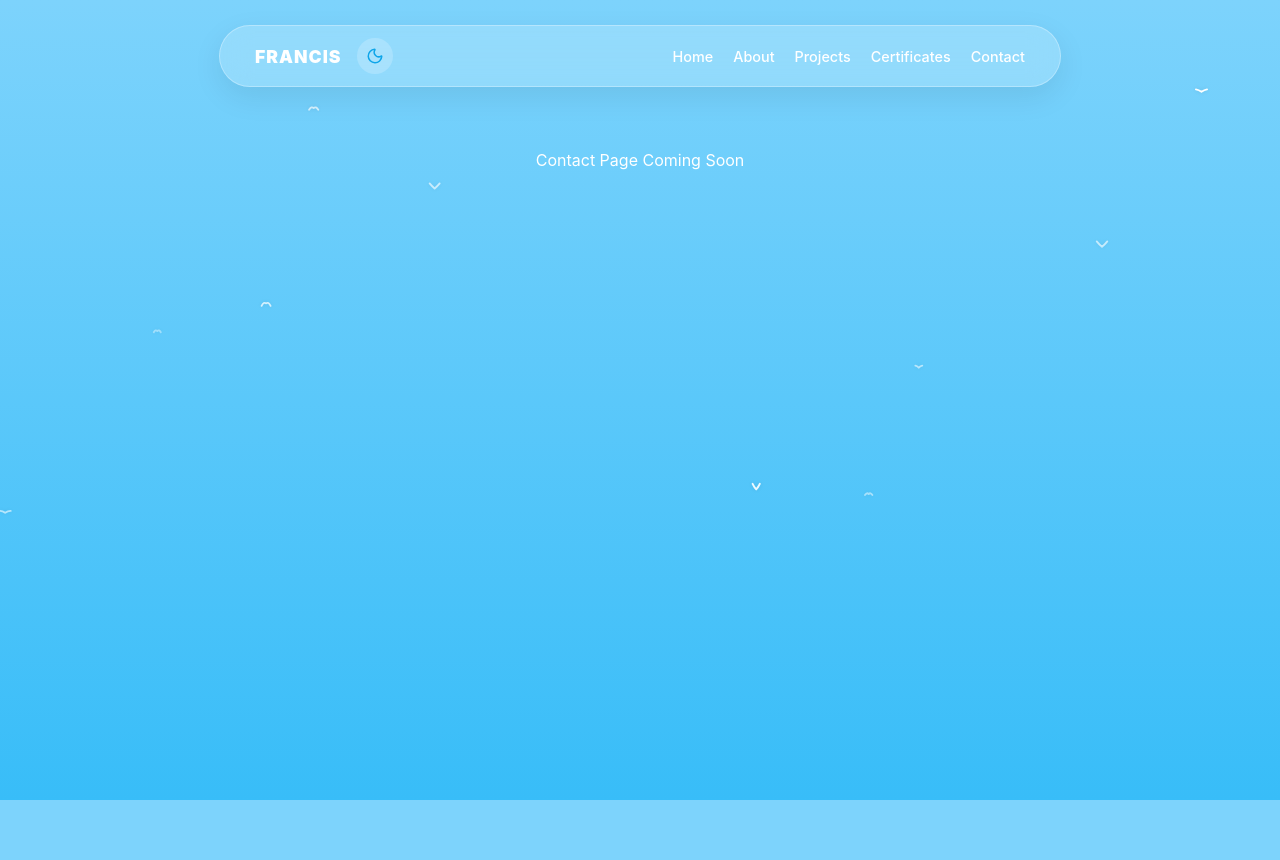
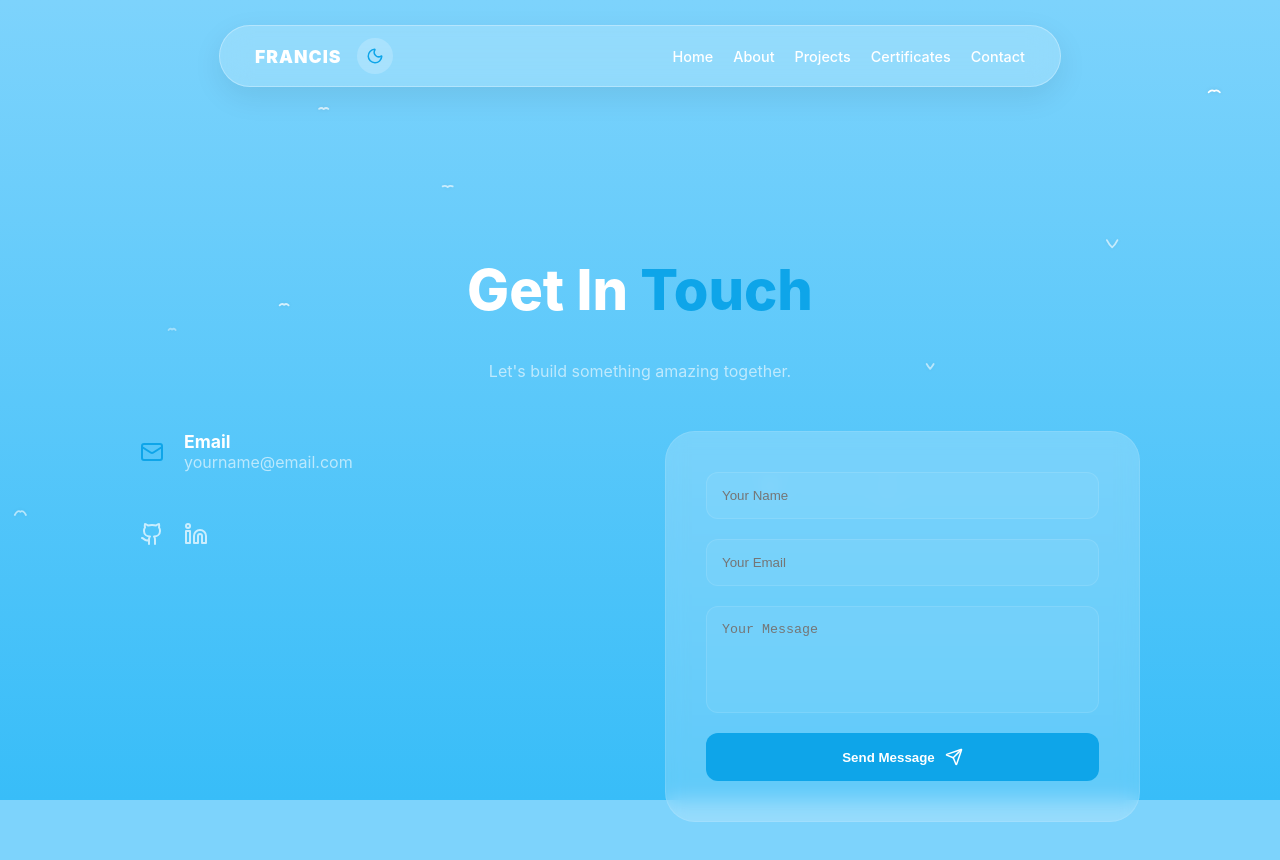
Before and after one commit to franc1s-513/my-portfolio-R-, a React (Vite) app: page /contact in a window 1280 px wide. Shown: the top 860 px of the page. Before the commit the page ends 800 px from the top, so only its background shows below. Built offline with nearby package versions, Linux system fonts and the light colour scheme.

Commit message:
i have adde the content in the contact pAGE

```diff
--- a/src/App.jsx
+++ b/src/App.jsx
@@ -8,6 +8,7 @@ import Home from './pages/Home';
 import About from './pages/About';
 import Projects from './pages/Projects';
 import Certificates from './pages/Certificates';
+import Contact from './pages/Contact';
 
 function App() {
   const [isDark, setIsDark] = useState(false);
@@ -32,7 +33,7 @@ function App() {
             {/* Add placeholders for missing routes to avoid blank screens */}
             <Route path="/projects" element={<Projects isDark={isDark} />} />
             <Route path="/certificates" element={<Certificates isDark={isDark} />} />
-            <Route path="/contact" element={<div style={{paddingTop: '150px', textAlign: 'center', color: 'white'}}>Contact Page Coming Soon</div>} />
+            <Route path="/contact" element={<Contact isDark={isDark} />} />
           </Routes>
         </main>
       </div>
--- a/src/pages/Contact.jsx
+++ b/src/pages/Contact.jsx
@@ -1,49 +1,139 @@
-const Contact = () => {
+import React from 'react';
+import { motion } from 'framer-motion';
+import { Mail, Github, Linkedin, Send } from 'lucide-react';
+
+const Contact = ({ isDark }) => {
   return (
-    <div style={{ padding: '120px 20px', display: 'flex', justifyContent: 'center' }}>
-      <div style={{
-        background: '#ffffff',
-        padding: '40px',
-        borderRadius: '30px',
-        boxShadow: '0 20px 50px rgba(56, 189, 248, 0.15)',
-        width: '100%',
-        maxWidth: '500px',
-        border: '1px solid rgba(56, 189, 248, 0.2)',
-        textAlign: 'center'
-      }}>
-        <h2 style={{ color: '#0ea5e9', marginBottom: '10px' }}>Get In Touch</h2>
-        <p style={{ color: '#64748b', marginBottom: '30px' }}>Have a project in mind? Let's build something great together.</p>
+    <div style={styles.section}>
+      <motion.div
+        initial={{ opacity: 0, y: 20 }}
+        animate={{ opacity: 1, y: 0 }}
+        style={styles.container}
+      >
+        <div style={styles.header}>
+          <h1 style={styles.title}>Get In <span style={styles.highlight}>Touch</span></h1>
+          <p style={styles.subtitle}>Let's build something amazing together.</p>
+        </div>
 
-        <form style={{ display: 'flex', flexDirection: 'column', gap: '15px' }}>
-          <input type="text" placeholder="Your Name" style={styles.input} />
-          <input type="email" placeholder="Your Email" style={styles.input} />
-          <textarea placeholder="Your Message" rows="5" style={styles.input}></textarea>
-          <button type="submit" style={styles.button}>Send Message</button>
-        </form>
-      </div>
+        <div style={styles.content}>
+          {/* Left Side: Contact Info */}
+          <div style={styles.infoSide}>
+            <div style={styles.infoCard}>
+              <Mail color="#0ea5e9" size={24} />
+              <div>
+                <h4 style={styles.infoTitle}>Email</h4>
+                <p style={styles.infoText}>yourname@email.com</p>
+              </div>
+            </div>
+
+            <div style={styles.socialGroup}>
+              <a href="#" style={styles.socialIcon}><Github size={24} /></a>
+              <a href="#" style={styles.socialIcon}><Linkedin size={24} /></a>
+            </div>
+          </div>
+
+          {/* Right Side: Contact Form */}
+          <form style={{
+            ...styles.form,
+            background: isDark ? 'rgba(255, 255, 255, 0.05)' : 'rgba(255, 255, 255, 0.2)',
+          }}>
+            <div style={styles.inputGroup}>
+              <input type="text" placeholder="Your Name" style={styles.input} />
+              <input type="email" placeholder="Your Email" style={styles.input} />
+            </div>
+            <textarea placeholder="Your Message" rows="5" style={styles.textarea}></textarea>
+            <motion.button
+              whileHover={{ scale: 1.02 }}
+              whileTap={{ scale: 0.98 }}
+              style={styles.button}
+            >
+              Send Message <Send size={18} style={{marginLeft: '10px'}} />
+            </motion.button>
+          </form>
+        </div>
+      </motion.div>
     </div>
   );
 };
 
 const styles = {
+  section: {
+    minHeight: '100vh',
+    padding: '120px 10% 60px',
+    zIndex: 10,
+    position: 'relative',
+    display: 'flex',
+    alignItems: 'center',
+    justifyContent: 'center'
+  },
+  container: {
+    maxWidth: '1000px',
+    width: '100%'
+  },
+  header: {
+    textAlign: 'center',
+    marginBottom: '50px'
+  },
+  title: { fontSize: '3.5rem', color: '#fff', fontWeight: '800' },
+  highlight: { color: '#0ea5e9' },
+  subtitle: { color: 'rgba(255,255,255,0.6)', marginTop: '10px' },
+  content: {
+    display: 'grid',
+    gridTemplateColumns: 'repeat(auto-fit, minmax(300px, 1fr))',
+    gap: '50px',
+    alignItems: 'start'
+  },
+  infoSide: { display: 'flex', flexDirection: 'column', gap: '30px' },
+  infoCard: {
+    display: 'flex',
+    gap: '20px',
+    alignItems: 'center',
+    color: '#fff'
+  },
+  infoTitle: { margin: 0, fontSize: '1.1rem' },
+  infoText: { margin: 0, color: 'rgba(255,255,255,0.6)' },
+  socialGroup: { display: 'flex', gap: '20px', marginTop: '20px' },
+  socialIcon: { color: '#fff', opacity: 0.7, transition: '0.3s' },
+  form: {
+    padding: '40px',
+    borderRadius: '30px',
+    backdropFilter: 'blur(10px)',
+    border: '1px solid rgba(255,255,255,0.1)',
+    display: 'flex',
+    flexDirection: 'column',
+    gap: '20px'
+  },
+  inputGroup: { display: 'flex', gap: '20px', flexWrap: 'wrap' },
   input: {
-    padding: '12px 20px',
+    flex: 1,
+    padding: '15px',
     borderRadius: '12px',
-    border: '1px solid #e2e8f0',
-    background: '#f8fafc',
-    fontSize: '1rem',
+    border: '1px solid rgba(255,255,255,0.1)',
+    background: 'rgba(255,255,255,0.05)',
+    color: '#fff',
     outline: 'none',
-    transition: '0.3s'
+    minWidth: '200px'
+  },
+  textarea: {
+    padding: '15px',
+    borderRadius: '12px',
+    border: '1px solid rgba(255,255,255,0.1)',
+    background: 'rgba(255,255,255,0.05)',
+    color: '#fff',
+    outline: 'none',
+    resize: 'none'
   },
   button: {
     padding: '15px',
     borderRadius: '12px',
     border: 'none',
-    backgroundColor: '#0ea5e9',
-    color: 'white',
-    fontWeight: 'bold',
+    background: '#0ea5e9',
+    color: '#fff',
+    fontWeight: '700',
     cursor: 'pointer',
-    boxShadow: '0 4px 12px rgba(14, 165, 233, 0.3)'
+    display: 'flex',
+    alignItems: 'center',
+    justifyContent: 'center'
   }
 };
 
```
